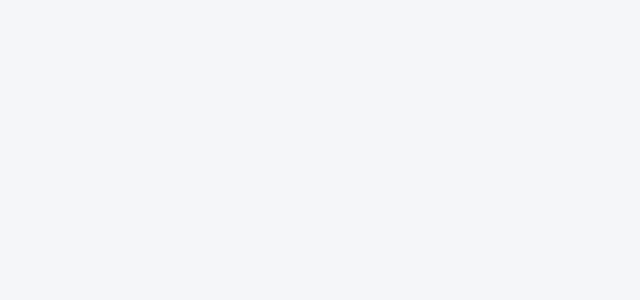
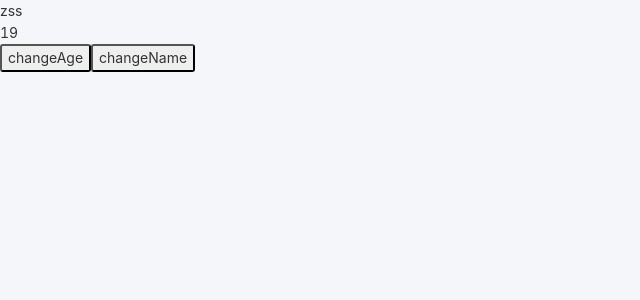
Before and after one commit to Zhoushunshun541/react-ts, a React (Create React App) app: page /demo2 in a window 1280 px wide. Shown: the top 300 px of the page, without its empty margins (0-640 px from the left). Built offline with nearby package versions, Linux system fonts and the light colour scheme; the HTML template or start-up script is replaced by a standard one.

Commit message:
✨feat(demo1 2): 了解useMemo
详情看demo1 2 和组件 button  2

```diff
--- /dev/null
+++ b/src/components/button.tsx
@@ -0,0 +1,7 @@
+import { memo } from "react";
+
+function Button(props) {
+  console.log(props);
+  return <button onClick={props.onClick}>{props.children}</button>
+}
+export default memo(Button)
--- /dev/null
+++ b/src/components/button2.tsx
@@ -0,0 +1,14 @@
+import { useMemo } from "react";
+
+function Button2(props){
+  function otherName(name){
+    console.log('调用了otherName');
+    return name
+  }
+  const name1 = useMemo(() => otherName(props.name), [props.name])
+  return <div>
+    <div>{name1}</div>
+    <div>{props.children}</div>
+  </div>
+}
+export default Button2
--- a/src/router/router.ts
+++ b/src/router/router.ts
@@ -12,6 +12,18 @@ const routes = [
     exact:true,
     component: Loadable(() => import('../views/home'))
   },
+  {
+    path: '/demo1',
+    name:'demo1',
+    exact:true,
+    component: Loadable(() => import('../views/hook/demo1'))
+  },
+  {
+    path: '/demo2',
+    name:'demo2',
+    exact:true,
+    component: Loadable(() => import('../views/hook/demo2'))
+  },
 ];
 
 export default routes;
--- /dev/null
+++ b/src/views/hook/demo1.tsx
@@ -0,0 +1,17 @@
+import { useCallback, useState } from 'react';
+import Button from '../../components/button'
+function Demo1() {
+  const [num, setnum] = useState(0)
+  console.log('demo1刷新了');
+  const addNum2 = useCallback(()=> {
+    setnum(pr => pr+1)
+  },[])
+  return <div>测试一下
+    <p>num是：{num}</p>
+    {/* {
+      useMemo(() => <Button onClick={addNum2} children="按钮1"></Button>, [])
+    } */}
+    <Button onClick={addNum2} >按钮2212</Button>
+  </div>
+}
+export default Demo1
--- /dev/null
+++ b/src/views/hook/demo2.tsx
@@ -0,0 +1,21 @@
+import { useState } from 'react';
+import Button2 from '../../components/button2'
+
+function Demo2() {
+  const [name, setname] = useState('zss')
+  const [age, setage] = useState(19)
+  const changeName = () => {
+    if (name === '周顺顺') {
+      setname('zss')
+    }else{
+      setname('周顺顺')
+    }
+
+  }
+  return <div>
+    <Button2 name={name}>{age}</Button2>
+    <button onClick={() => setage(age+1)}>changeAge</button>
+    <button onClick={changeName}>changeName</button>
+  </div>
+}
+export default Demo2;
--- a/tsconfig.json
+++ b/tsconfig.json
@@ -14,6 +14,7 @@
     "forceConsistentCasingInFileNames": true,
     "noFallthroughCasesInSwitch": true,
     "module": "esnext",
+    "noImplicitAny":false,
     "moduleResolution": "node",
     "resolveJsonModule": true,
     "isolatedModules": true,
```
Also changed, not shown: 1 other file (tests, documents, lock files or other folders).
